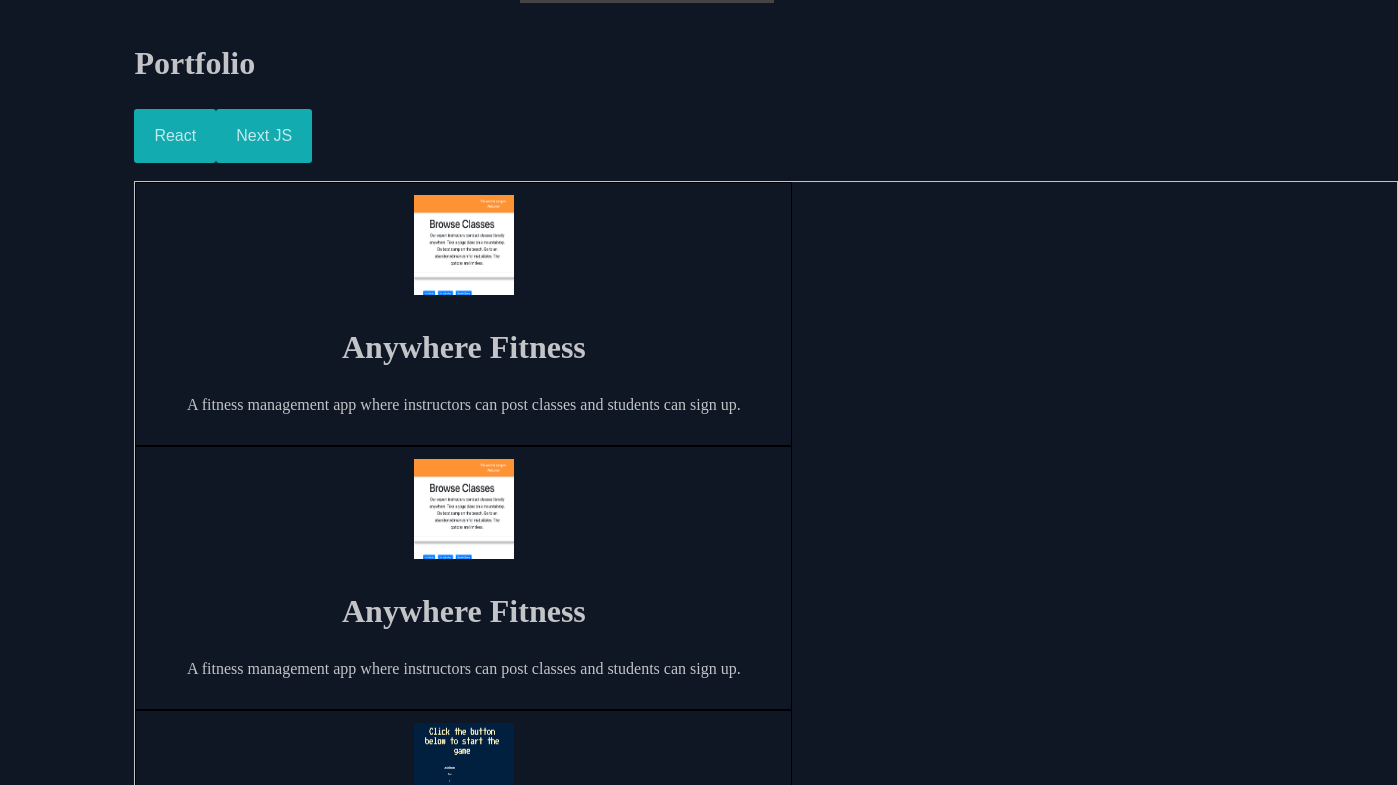
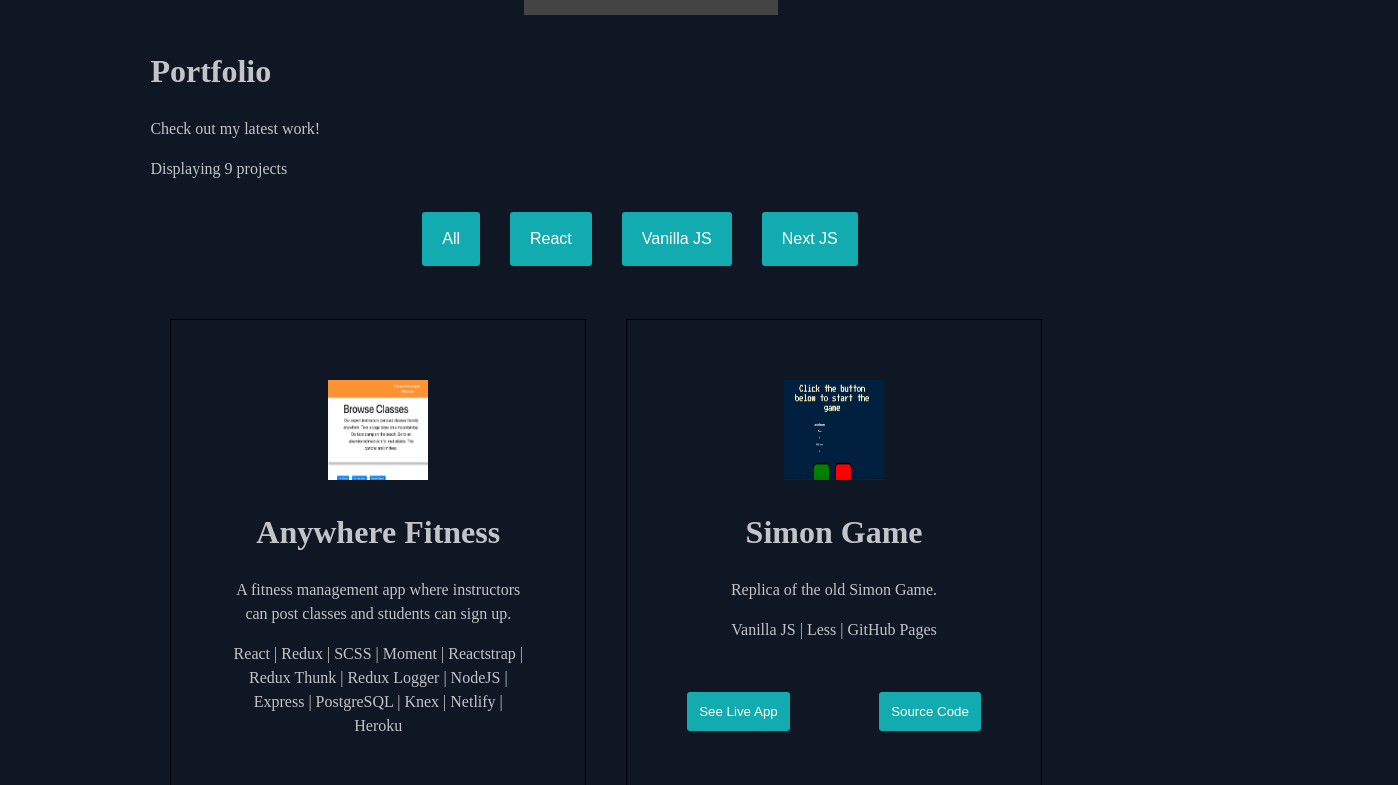
Before and after one commit to devaneyj3/next-portfolio, a Next.js app: page / in a window 1280 px wide. Shown: the part 1375-2160 px from the top of the page, 1398 px wide, since content can reach past the window. Built offline with nearby package versions, Linux system fonts and the light colour scheme.

Commit message:
filter by categot and modify resumeData

```diff
--- a/components/Card.js
+++ b/components/Card.js
@@ -1,4 +1,5 @@
 import Image from "next/image";
+import CustomButton from "./CustomButton";
 import React from "react";
 import classes from "./card.module.scss";
 
@@ -16,6 +17,15 @@ export default function Card({ portfolioData }) {
 						/>
 						<h1>{project.title}</h1>
 						<p>{project.description}</p>
+						<p>{project.stack}</p>
+						<section>
+							<CustomButton customClass link={project.url}>
+								See Live App
+							</CustomButton>
+							<CustomButton customClass link={project.github}>
+								Source Code
+							</CustomButton>
+						</section>
 					</div>
 				);
 			})}
--- a/components/CustomButton.js
+++ b/components/CustomButton.js
@@ -1,16 +1,14 @@
 import React from "react";
 import classes from "./CustomButton.module.scss";
 
-export default function CustomButton({ link, children, onClick }) {
+export default function CustomButton({ link, customClass, children, onClick }) {
 	return (
-		<button className={classes.button}>
-			<a
-				onClick={onClick}
-				href={link}
-				target="_blank"
-				rel="noopener noreferrer">
+		<a href={link} target="_blank" rel="noopener noreferrer">
+			<button
+				className={`${customClass ? classes.smallButton : classes.button}`}
+				onClick={onClick}>
 				{children}
-			</a>
-		</button>
+			</button>
+		</a>
 	);
 }
--- a/components/CustomButton.module.scss
+++ b/components/CustomButton.module.scss
@@ -19,4 +19,19 @@
 	-webkit-border-radius: 3px;
 	-khtml-border-radius: 3px;
 	border-radius: 3px;
+	&:active {
+		background-color: white;
+	}
 }
+.smallButton {
+	background: #11abb0;
+	font: 10px;
+	text-decoration: none;
+	letter-spacing: 0;
+	color: #fff;
+	padding: 12px;
+	margin-bottom: 1px;
+	border: none;
+	cursor: pointer;
+	border-radius: 3px;
+}
--- a/components/Portfolio.js
+++ b/components/Portfolio.js
@@ -6,23 +6,35 @@ import classes from "./portfolio.module.scss";
 export default function Portfolio({ data }) {
 	const [projects, setProjects] = useState(data.portfolio.projects);
 	const categories = [
+		"All",
 		...new Set(data.portfolio.projects.map((portfolio) => portfolio.category)),
 	];
 	const filterCategory = (category) => {
+		if (category === "All") {
+			setProjects(data.portfolio.projects);
+			return;
+		}
 		const newProjects = data.portfolio.projects.filter(
 			(c) => c.category === category
 		);
-		console.log(newProjects);
 		setProjects(newProjects);
 	};
 	return (
-		<div className={classes.portfolio}>
-			<h1>Portfolio</h1>
-			{categories.map((category) => (
-				<CustomButton onClick={() => filterCategory(category)} key={category}>
-					{category}
-				</CustomButton>
-			))}
+		<div className={classes.portfolio_container}>
+			<div className={classes.info}>
+				<h1>Portfolio</h1>
+				<p>Check out my latest work!</p>
+				<p>Displaying {projects.length} projects</p>
+				<div className={classes.btn_container}>
+					{categories.map((category) => (
+						<div className={classes.btn} key={category}>
+							<CustomButton onClick={() => filterCategory(category)}>
+								{category}
+							</CustomButton>
+						</div>
+					))}
+				</div>
+			</div>
 			<Card portfolioData={projects} />
 		</div>
 	);
--- a/components/card.module.scss
+++ b/components/card.module.scss
@@ -1,9 +1,16 @@
 .card_container {
-	border: 1px solid;
+	display: flex;
+	flex-wrap: wrap;
 	.card {
 		border: 1px solid black;
-		width: 50%;
-		padding: 12px;
+		width: 30%;
+		margin: 20px;
+		padding: 60px;
 		text-align: center;
+		section {
+			margin-top: 50px;
+			display: flex;
+			justify-content: space-between;
+		}
 	}
 }
--- a/components/layout.module.scss
+++ b/components/layout.module.scss
@@ -1,3 +1,4 @@
 .container {
 	color: rgba(255, 255, 255, 0.75);
+	margin: 20px;
 }
--- a/components/portfolio.module.scss
+++ b/components/portfolio.module.scss
@@ -1,4 +1,12 @@
-.portfolio {
-	width: 100%;
+.portfolio_container {
 	margin: 10%;
+	.info {
+		.btn_container {
+			display: flex;
+			justify-content: center;
+			.btn {
+				margin: 15px;
+			}
+		}
+	}
 }
--- a/public/resumeData.js
+++ b/public/resumeData.js
@@ -123,21 +123,18 @@ export const resumeData = {
 				image: "fitness.jpg",
 				url: "https://inspiring-jones-a91418.netlify.app/",
 				category: "React",
-			},
-			{
-				title: "Anywhere Fitness",
-				description:
-					"A fitness management app where instructors can post classes and students can sign up.",
-				image: "fitness.jpg",
-				url: "https://inspiring-jones-a91418.netlify.app/",
-				category: "Next JS",
+				github: "https://github.com/devaneyj3/Anywhere_Fitness_FE",
+				stack:
+					"React | Redux | SCSS | Moment | Reactstrap | Redux Thunk | Redux Logger | NodeJS | Express | PostgreSQL | Knex | Netlify | Heroku ",
 			},
 			{
 				title: "Simon Game",
 				description: "Replica of the old Simon Game.",
 				image: "simon-game.png",
 				url: "https://devaneyj3.github.io/simon_game/",
-				category: "React",
+				github: "https://github.com/devaneyj3/simon_game",
+				category: "Vanilla JS",
+				stack: "Vanilla JS | Less | GitHub Pages",
 			},
 			{
 				title: "Image Upload",
@@ -145,7 +142,9 @@ export const resumeData = {
 					"Used React and the React Uploading library to make my own image uploader.",
 				image: "image_upload.png",
 				url: "https://main.d39nx6sonuwpa1.amplifyapp.com/",
+				github: "https://github.com/devaneyj3/image-upload",
 				category: "React",
+				stack: "React | ClipboardJS | React Images Uploading | AWS Amplify",
 			},
 			{
 				title: "Quote Maker",
@@ -153,7 +152,9 @@ export const resumeData = {
 					"Used React, React Router, SCSS, Reactstrap, and UUID to make a quote generator where users can enter in quotes.",
 				image: "quote_maker.png",
 				url: "https://main.d1w5rtjhri4um8.amplifyapp.com/quotes",
+				github: "https://github.com/devaneyj3/quote_database",
 				category: "React",
+				stack: "React | React Router | SCSS | Reactstrap | UUID | AWS Amplify",
 			},
 			{
 				title: "To Do List",
@@ -161,7 +162,9 @@ export const resumeData = {
 					"Utilized Redux with React to make a todo app. Used AWS Amplify to deploy and the AWS Graphql API service.",
 				image: "todo.jpg",
 				url: "https://main.d1k25onjnr2iyp.amplifyapp.com/",
+				github: "https://github.com/devaneyj3/Todo_Front_End",
 				category: "React",
+				stack: "Redux | React | AWS | AWS AppSync | AWS Amplify",
 			},
 			{
 				title: "Game of Life",
@@ -169,14 +172,19 @@ export const resumeData = {
 					"This project was a part of one of my build weeks at Lambda School. This was done using HTML Canvas, Vanilla JS and Bootstrap.",
 				image: "life.png",
 				url: "https://game-of-lif-jordan.netlify.app/",
-				category: "React",
+				github: "https://github.com/devaneyj3/game-of-life",
+				category: "Vanilla JS",
+				stack: "Vanilla JS | HTML | CSS | Bootstrap | Netlify",
 			},
 			{
 				title: "Budget App",
 				description: "Utilized React and Redux to make a buget and checkbook.",
 				image: "budget.png",
 				url: "https://dazzling-kirch-79dfd6.netlify.app/",
+				github: "https://github.com/devaneyj3/budget-front_end",
 				category: "React",
+				stack:
+					"React | Redux | Axios | Formik | SCSS | Moment | Reactstrap | Express | Knex | PostgreSQL | Heroku | Netlify",
 			},
 			{
 				title: "Github Users",
@@ -184,7 +192,22 @@ export const resumeData = {
 					"Utilized React, Context API, GitHub API and Fusion Charts to display stats of searched user account.",
 				image: "github.png",
 				url: "https://search-github-users54.netlify.app/",
+				github: "https://github.com/devaneyj3/github_users",
 				category: "React",
+				stack:
+					"React | Axios | React Icons | GitHub API | Fusion Charts | Context API | Auth0 | Netlify",
+			},
+			{
+				title: "ComfySloth",
+				description:
+					"Utilized React, Context API, GitHub API and Fusion Charts to display stats of searched user account.",
+				image: "ComfySloth.png",
+				url: "https://testing-comfy-jd.netlify.app/",
+				github:
+					"https://github.com/devaneyj3/react-ecommerce-testing-comfy-store",
+				category: "Next JS",
+				stack:
+					"Next JS | Axios | Styled Components | Stripe API | Context API | Use Reducer | Auth | Netlify | Serverless Function",
 			},
 		],
 	},
```
Also changed, not shown: public/images/portfolio/ComfySloth.png (added).
